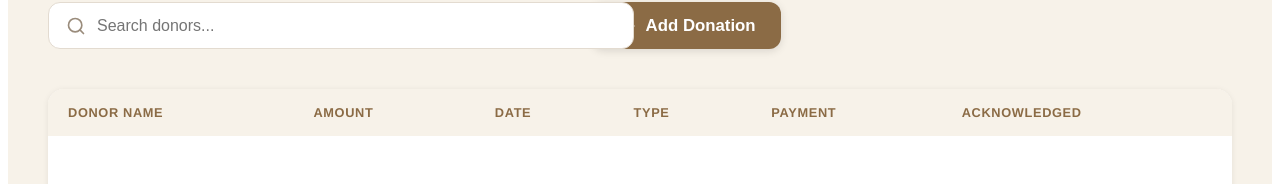
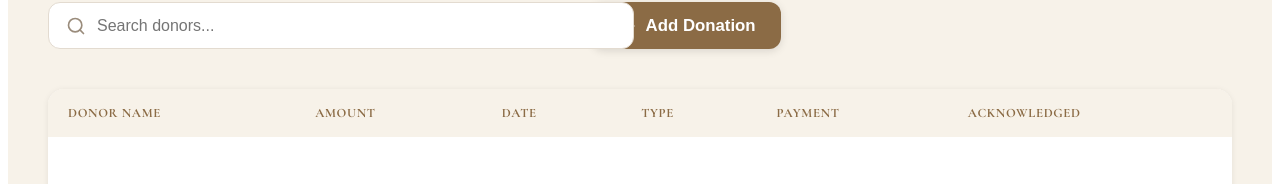
Before and after one commit to northstarhouse/donation-database, a React (Vite) app: page / in a window 1280 px wide. Shown: the part 349-533 px from the top of the page. Built offline with nearby package versions, Linux system fonts and the light colour scheme.

Commit message:
Use Cormorant Garamond for table headers

```diff
--- a/index.html
+++ b/index.html
@@ -5,6 +5,7 @@
     <meta name="viewport" content="width=device-width, initial-scale=1.0" />
     <link rel="preconnect" href="https://fonts.googleapis.com" />
     <link rel="preconnect" href="https://fonts.gstatic.com" crossorigin />
+    <link href="https://fonts.googleapis.com/css2?family=Cormorant+Garamond:wght@400;500;600;700&display=swap" rel="stylesheet" />
     <title>Donation Database</title>
     <style>
       body {
--- a/src/DonorDatabase.tsx
+++ b/src/DonorDatabase.tsx
@@ -797,7 +797,7 @@
   fontSize: '0.8rem',
   textTransform: 'uppercase',
   color: '#8B6B45',
-  fontFamily: '"Helvetica Neue", Arial, sans-serif',
+  fontFamily: '"Cormorant Garamond", "Times New Roman", serif',
   fontWeight: '700',
   letterSpacing: '0.05em',
   background: '#F7F2E9'
```
Also changed, not shown: 3 other files (tests, documents, lock files or other folders).
